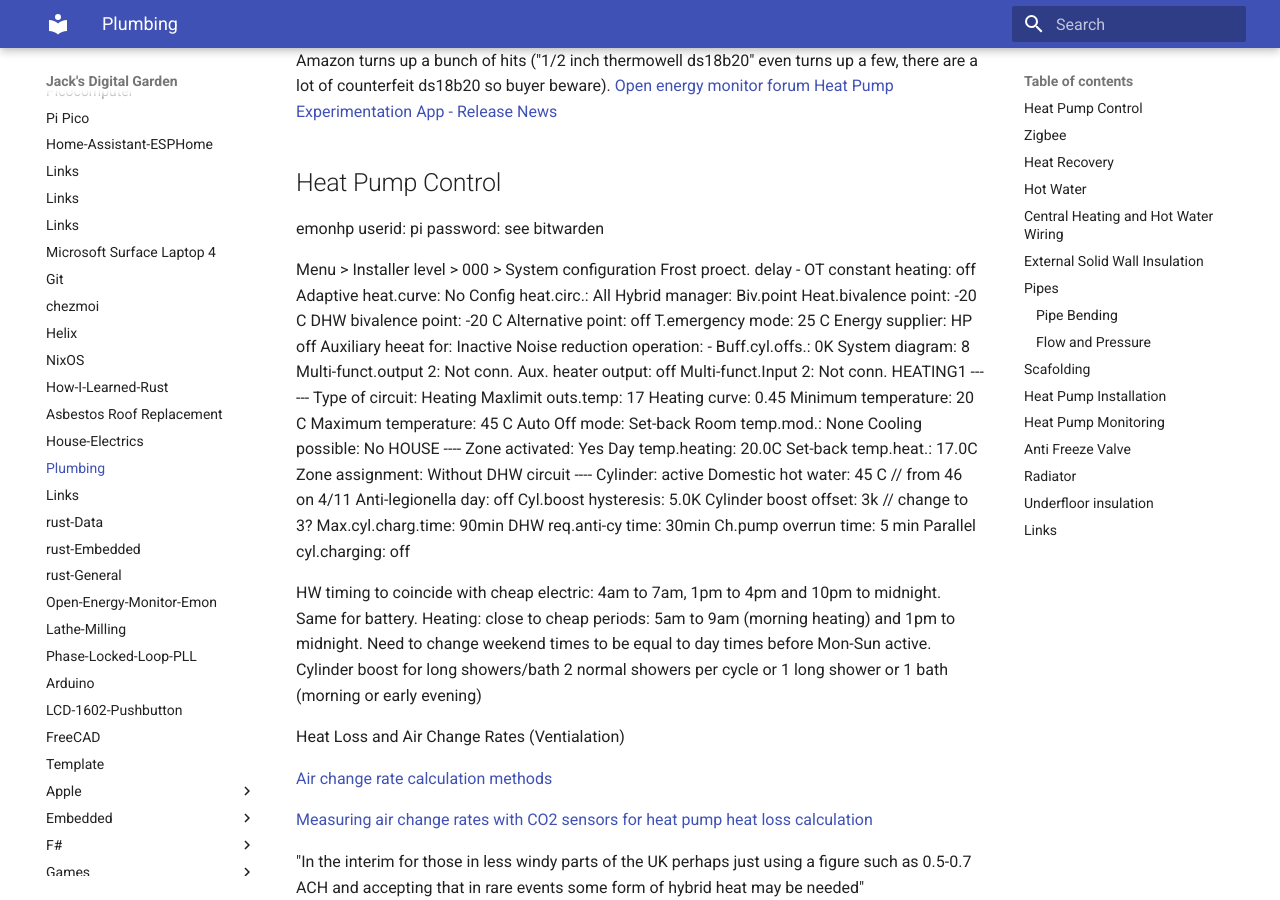
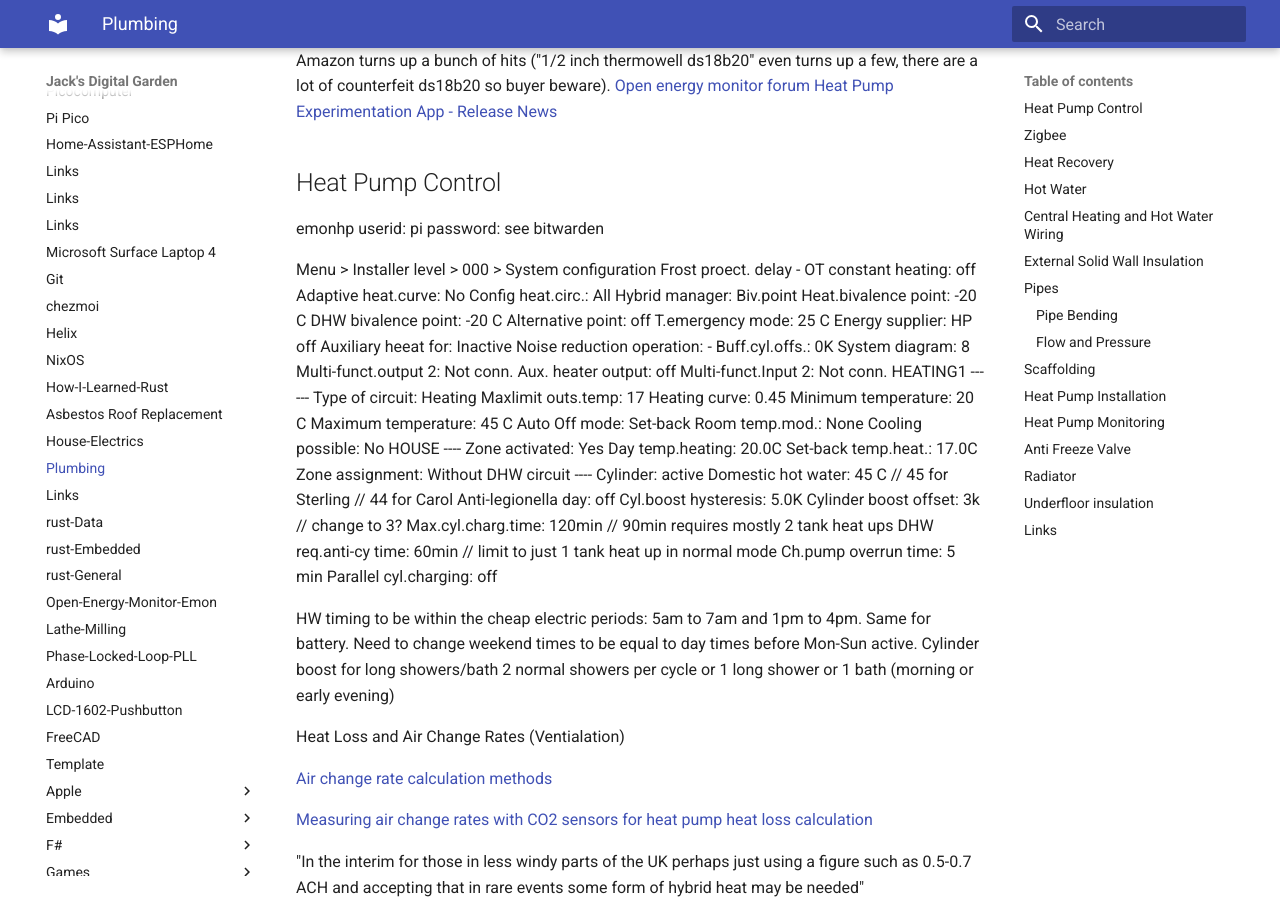
Before and after one commit to jchidley/mkdocs-material-test, an MkDocs documentation site: the page built from docs/2024-04-14-Plumbing.md, in a window 1280 px wide and 900 px high, scrolled down 567 px. Built offline with MkDocs 1.6.1 and Material for MkDocs 9.7.7, drawn with Linux system fonts in a browser that asks for light colours; some of the changed text lies outside the part shown.

Commit message:
config changes

```diff
--- a/docs/2024-04-14-Plumbing.md
+++ b/docs/2024-04-14-Plumbing.md
@@ -66,17 +66,16 @@ Set-back temp.heat.: 17.0C
 Zone assignment: Without
 DHW circuit ----
 Cylinder: active
-Domestic hot water: 45 C // from 46 on 4/11
+Domestic hot water: 45 C // 45 for Sterling // 44 for Carol
 Anti-legionella day: off
 Cyl.boost hysteresis: 5.0K
 Cylinder boost offset: 3k // change to 3?
-Max.cyl.charg.time: 90min
-DHW req.anti-cy time: 30min
+Max.cyl.charg.time: 120min // 90min requires mostly 2 tank heat ups
+DHW req.anti-cy time: 60min // limit to just 1 tank heat up in normal mode
 Ch.pump overrun time: 5 min
 Parallel cyl.charging: off
 
-HW timing to coincide with cheap electric: 4am to 7am, 1pm to 4pm and 10pm to midnight. Same for battery.
-Heating: close to cheap periods: 5am to 9am (morning heating) and 1pm to midnight.
+HW timing to be within the cheap electric periods: 5am to 7am and 1pm to 4pm. Same for battery.
 Need to change weekend times to be equal to day times before Mon-Sun active.
 Cylinder boost for long showers/bath
 2 normal showers per cycle or 1 long shower or 1 bath (morning or early evening)
@@ -277,7 +276,7 @@ Use 28mm 2 port valves as they have a low pressure drop at 14 l/s 440 l/m.
 [Devices for system balancing - valve with Venturi device, flow meter, autoflow, DP regulating valve](https://www.youtube.com/watch?v=7u0VNweAt-A)
 [Relief Valve Basics](https://www.youtube.com/watch?v=Isc08DU6WTE)
 
-## Scafolding
+## Scaffolding
 
 [6.2 M Narrow Alloy Tower (1.8 M Deck)](https://www.hss.com/hire/p/5-2m-narrow-alloy-tower-1-8m-deck)
 [LEWIS Miniscaff Solo Tower Miniscaff Solo](https://www.scaffold-tower.co.uk/product/miniscaff-solo/)
```
